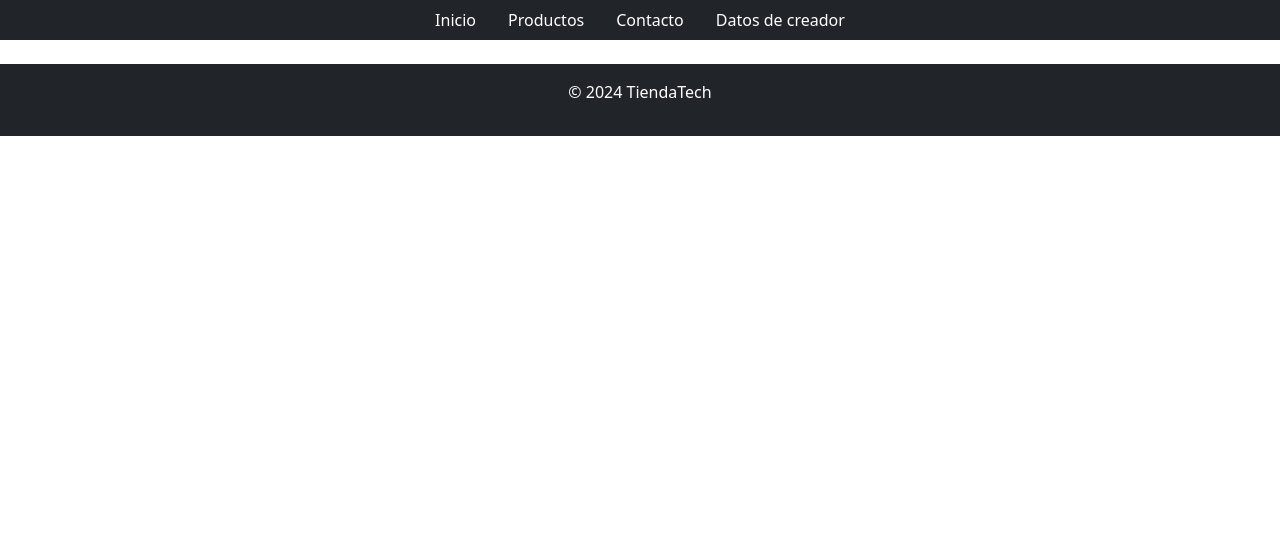
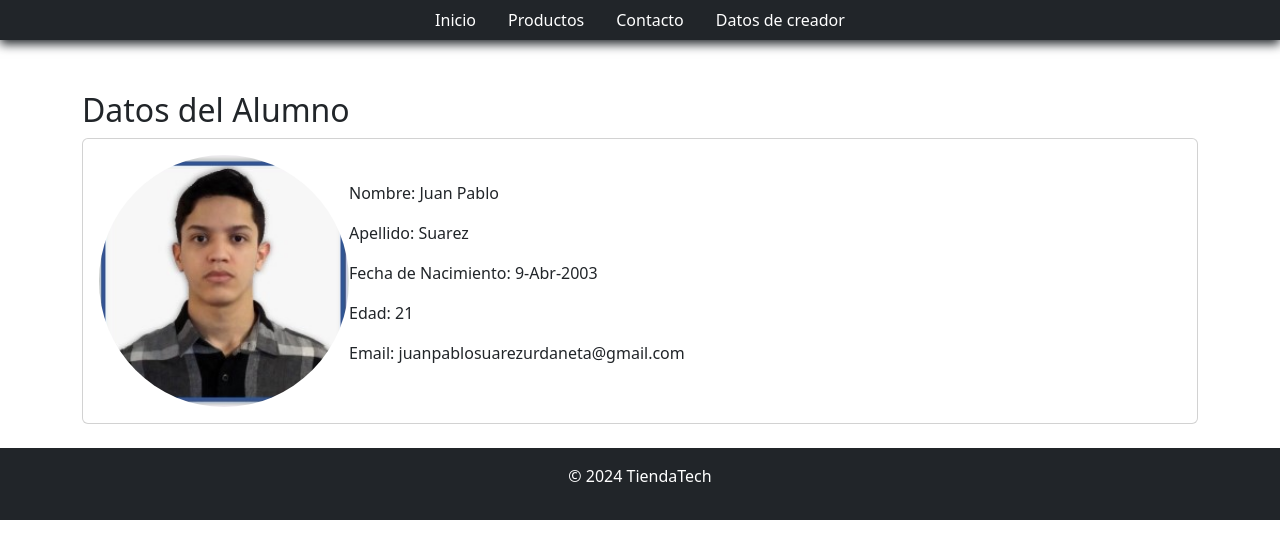
Before and after one commit to Angelitohappy/Games_Ecommerce, a PHP site: page /index.php?s=datos_alumno in a window 1280 px wide. Shown: the top 559 px of the page. Run offline with PHP 8.4, Linux system fonts and the light colour scheme.

Commit message:
Cambiando estilos
Cambiando todo los estilos de la pagina

```diff
--- a/estilos/estilos.css
+++ b/estilos/estilos.css
@@ -1,26 +1,39 @@
-:root {
-    --size-height: 410px;
-    --size-width: 200;
+.navegador {
+    box-shadow: 0px 4px 10px 0px;
+    margin-bottom: 4%;
+}
+
+#productos {
+    margin: 0 auto;
+    width: 70%;
+    justify-content: center;
 }
 
 .pastilla {
     border: 1px solid #ccc;
     border-radius: 8px;
-
+    padding: 16px;
+    margin: 10px;
     text-align: center;
     display: inline-block;
     width: 200px;
     transition: transform 0.5s ease;
+
 }
 
 .pastilla:hover {
-    transform: translate(50px, 50px);
+    transform: translate( 0.5px, -10px);
+    box-shadow: 0px 0px 40px -20px;
 }
 
 .pastilla img {
+    max-width: 100%;
+    height: auto;
+}
 
 #carouselExample {
-    width: 100%;
-    height: 50%;
+    width: 90%;
+    margin: auto;
 }
-}
+
+/* tarjetas de datos */
--- a/index.php
+++ b/index.php
@@ -41,7 +41,7 @@ if (!isset($listaRutas[$ruta])) {
 
     <header>
 
-        <nav>
+        <nav class="navegador">
 
             <ul class="bg-dark nav justify-content-center">
                 <li class="nav-item">
@@ -76,8 +76,3 @@ if (!isset($listaRutas[$ruta])) {
 </body>
 
 </html>
-
-<?php
-$datos = array();
-
-?>
--- a/vistas/datos_alumno.php
+++ b/vistas/datos_alumno.php
@@ -0,0 +1,15 @@
+<main class="container mt-5">
+        <h2 class="align-h2">Datos del Alumno</h2>
+        <div class="card custom-card">
+            <div class="card-body d-flex align-items-center">
+                <img src="Imagenes/alumno.jpg" class="img-fluid rounded-circle mr-3" alt="Foto del Alumno" style="width: 250px;">
+                <div class="info-text">
+                    <p><i class="fa-regular fa-address-card fa-lg"></i> Nombre: Juan Pablo</p>
+                    <p><i class="fa-regular fa-id-card fa-lg"></i> Apellido: Suarez</p>
+                    <p><i class="fa fa-calendar-check-o fa-lg"></i> Fecha de Nacimiento: 9-Abr-2003</p>
+                    <p><i class="fa fa-clock-o fa-lg"></i> Edad: 21</p>
+                    <p><i class="fa fa-envelope-o fa-lg"></i> Email: juanpablosuarezurdaneta@gmail.com</p>
+                </div>
+            </div>
+        </div>
+    </main>
--- a/vistas/inicio.php
+++ b/vistas/inicio.php
@@ -1,13 +1,13 @@
 <div id="carouselExample" class="carousel slide">
   <div class="carousel-inner">
     <div class="carousel-item active">
-      <img src="Imagenes/Elden_dlc.png" class="d-block w-100" alt="...">
+      <img src="Imagenes/bioshock_infinite_carusel.png" class="d-block w-100" alt="Imagen de Bioschock infinite">
     </div>
     <div class="carousel-item">
-      <img src="Imagenes/skyrim.png" class="d-block w-100" alt="...">
+      <img src="Imagenes/Eldel-ring.png" class="d-block w-100" alt="Imagen de Eldel ring">
     </div>
     <div class="carousel-item">
-      <img src="Imagenes/Red_dead_II.png" class="d-block w-100" alt="...">
+      <img src="Imagenes/Red_dead_II.png" class="d-block w-100" alt="Imagen de Red dead 2">
     </div>
   </div>
   <button class="carousel-control-prev" type="button" data-bs-target="#carouselExample" data-bs-slide="prev">
--- a/vistas/productos.php
+++ b/vistas/productos.php
@@ -23,9 +23,10 @@
             return $salida;
         }
 
-        // Obtener artículos y mostrarlos
         $articulos = obtenerArticulos();
+
         foreach ($articulos as $articulo): ?>
+
         <div class="pastilla">
             <img src="<?php echo $articulo->imagen; ?>" alt="<?php echo $articulo->imagen_descripcion; ?>">
             <h3><?php echo $articulo->titulo; ?></h3>
@@ -34,4 +35,5 @@
             <a href="index.php?s=producto&id=<?php echo $articulo->articulo_id; ?>" class="btn btn-primary">Ver más</a>
         </div>
     <?php endforeach; ?>
+
 </div>
```
Also changed, not shown: includes/config.php (deleted, +0 -18 lines), Imagenes/alumno.jpg (added), Imagenes/fallout-2.jpg (added). Lines whose indentation alone changed are shown as unchanged.
